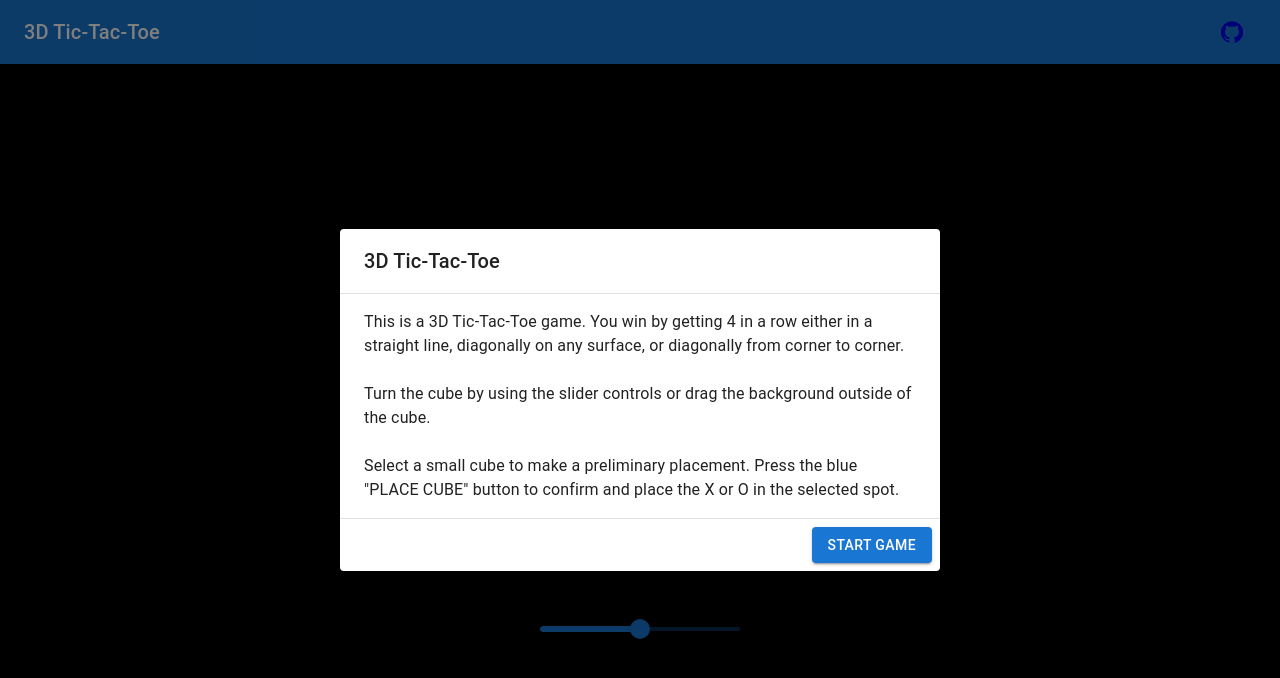
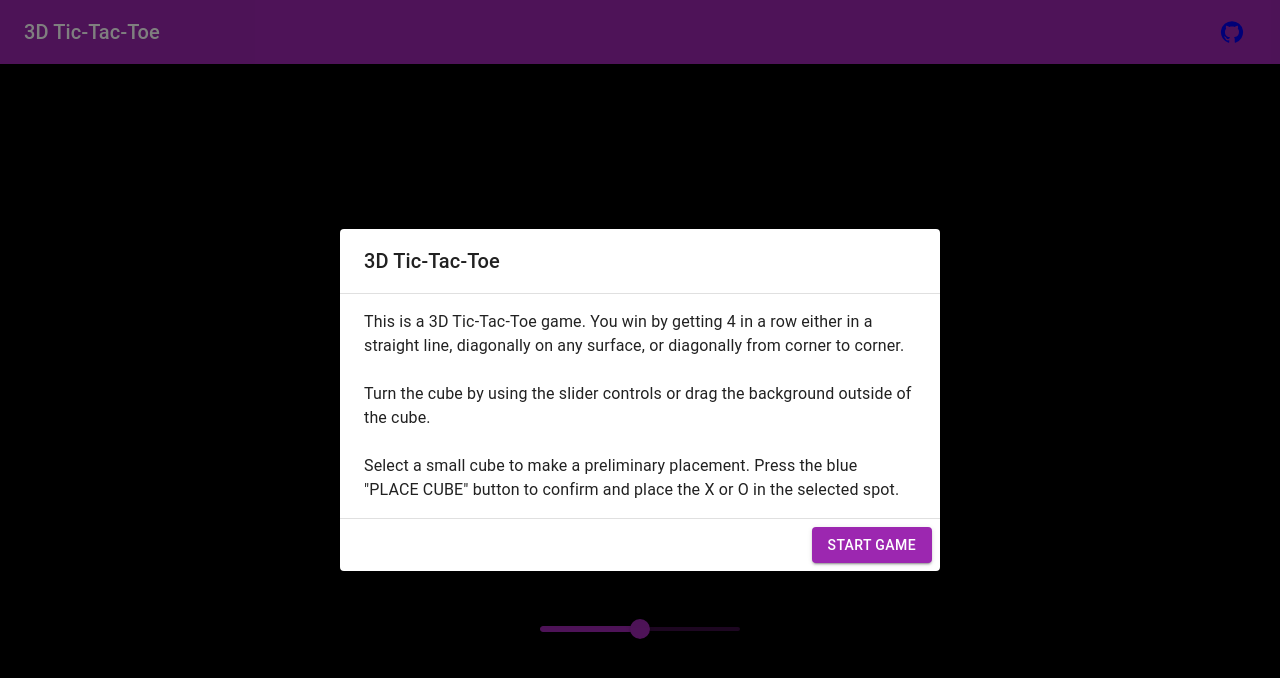
Before and after one commit to mikejoh12/3d-tic-tac-toe, a React (Create React App) app: page / in a window 1280 px wide. Shown: the top 678 px of the page. Built offline with nearby package versions, Linux system fonts and the light colour scheme.

Commit message:
add global mui theme

```diff
--- a/src/App.tsx
+++ b/src/App.tsx
@@ -2,6 +2,8 @@ import { useEffect, useState, useRef } from 'react';
 import { Canvas } from '@react-three/fiber';
 import { PerspectiveCamera, OrbitControls } from '@react-three/drei';
 import { Group } from 'three';
+import { theme } from './theme/theme';
+import { ThemeProvider } from '@mui/material/styles';
 import Header from './components/Header/Header';
 import WelcomeDialog from './components/dialogs/WelcomeDialog';
 import Box from '@mui/material/Box';
@@ -54,7 +56,9 @@ export default function App() {
   };
 
   return (
-    <div className="app">
+    <>
+      <ThemeProvider theme={theme}>
+
       <WelcomeDialog />
       <Box component="div" sx={{position: 'absolute', zIndex: 1, width: '100%'}}>
         <Header />
@@ -118,6 +122,7 @@ export default function App() {
                 </Grid>
               </Grid>
         </Box>
-    </div>
+      </ThemeProvider>
+    </>
   )
 }
--- /dev/null
+++ b/src/theme/theme.ts
@@ -0,0 +1,13 @@
+import { createTheme } from '@mui/material/styles';
+import { green, purple } from '@mui/material/colors';
+
+export const theme = createTheme({
+  palette: {
+    primary: {
+      main: purple[500],
+    },
+    secondary: {
+      main: green[500],
+    },
+  },
+});
```
